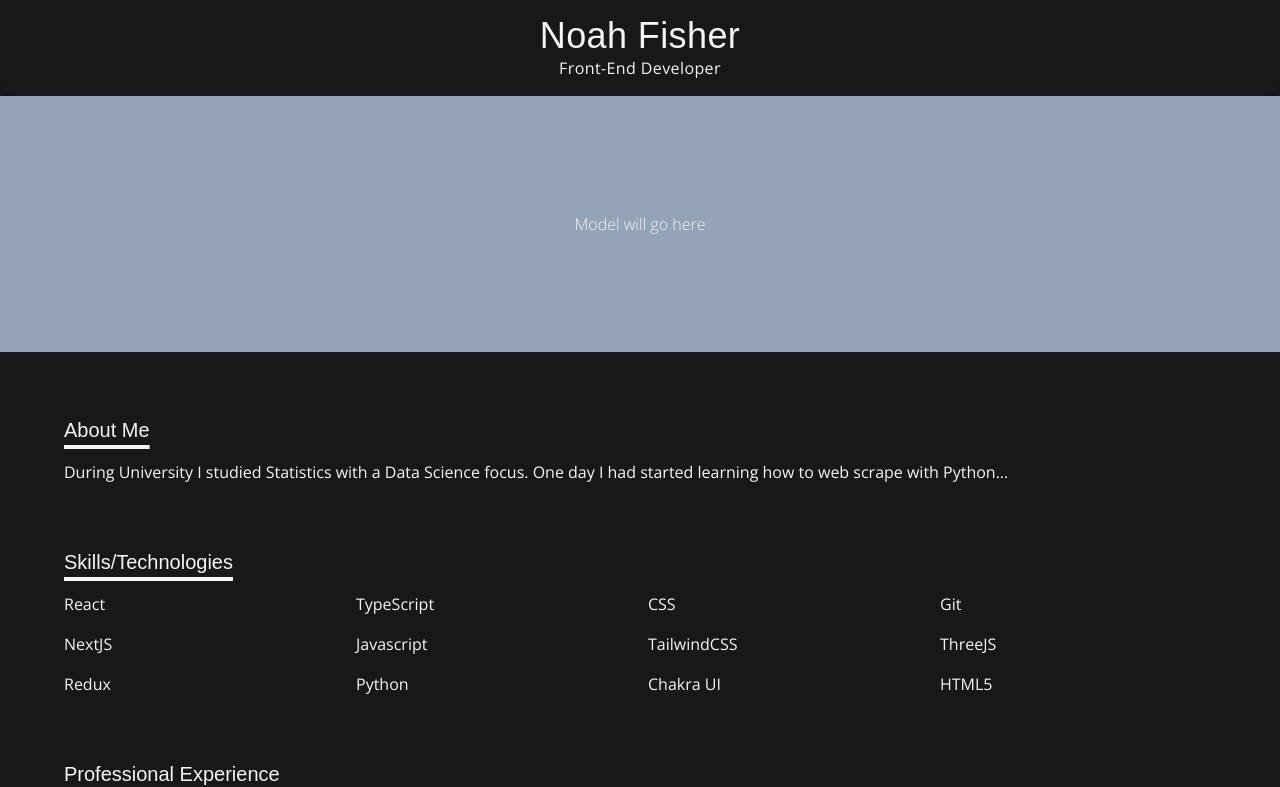
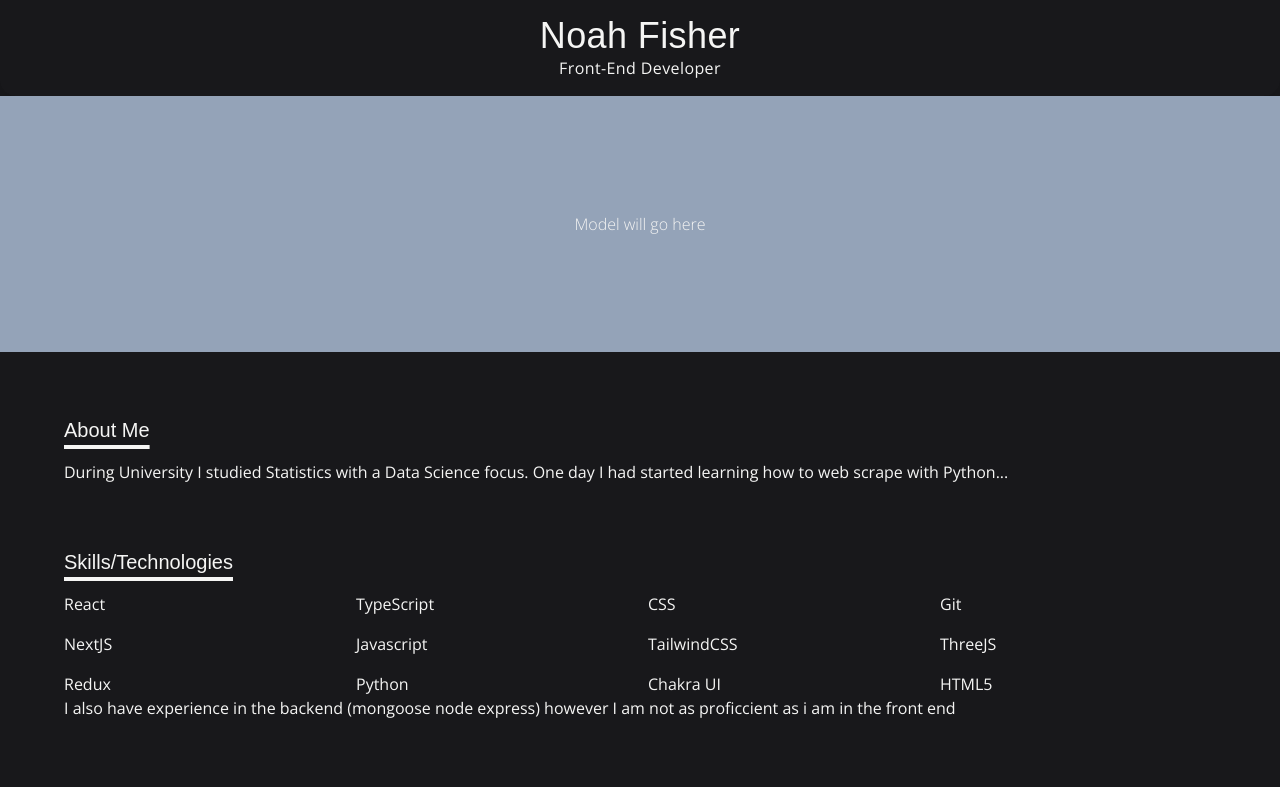
Before and after one commit to airincs/portfolio-22, a Next.js app: page / in a window 1280 px wide. Shown: the top 787 px of the page. Built offline with nearby package versions, Linux system fonts and the light colour scheme; a web font is replaced by a local one.

Commit message:
Updated skill

```diff
--- a/components/body/Skills.tsx
+++ b/components/body/Skills.tsx
@@ -20,6 +20,10 @@ const Skills: FC = () => {
         <span>Chakra UI</span>
         <span>HTML5</span>
       </div>
+      <p>
+        I also have experience in the backend (mongoose node express) however I
+        am not as proficcient as i am in the front end
+      </p>
     </div>
   );
 };
```
